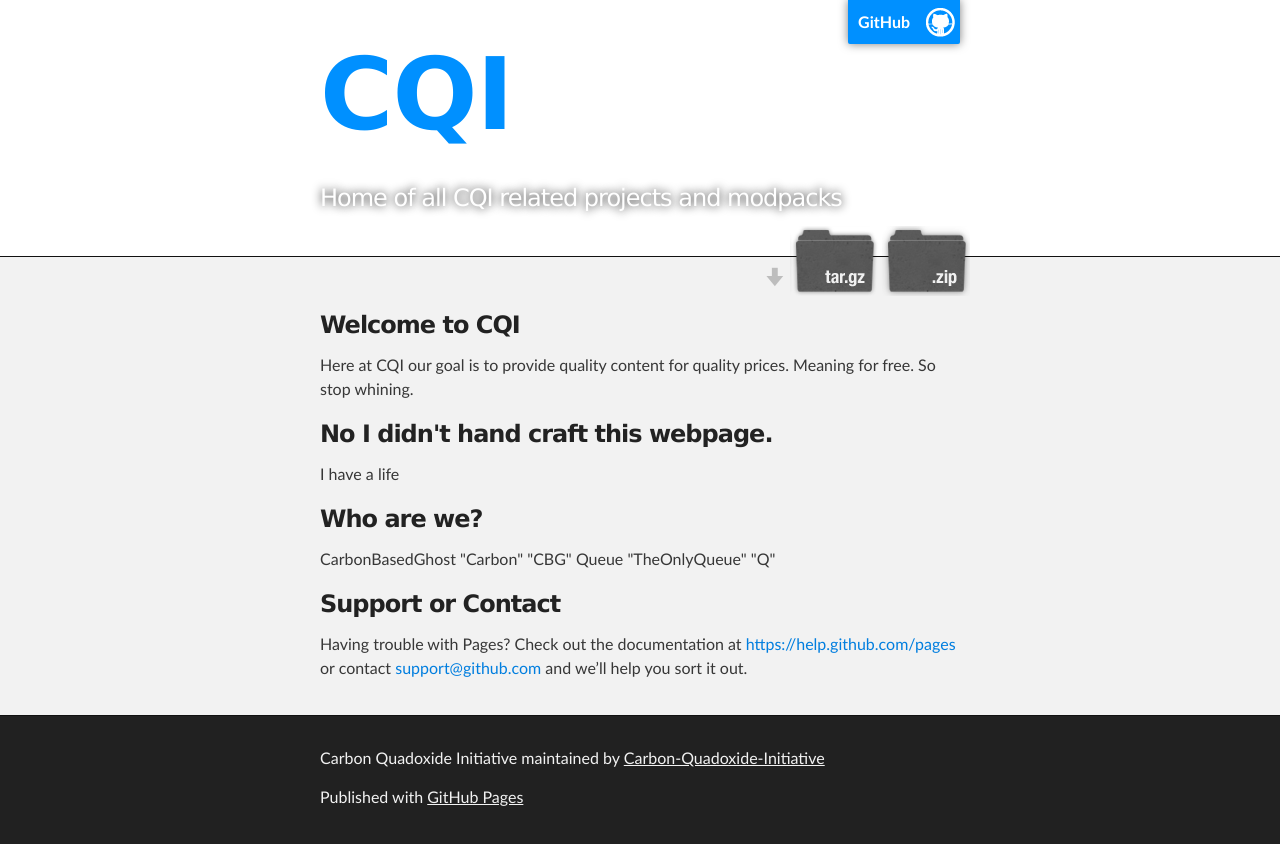
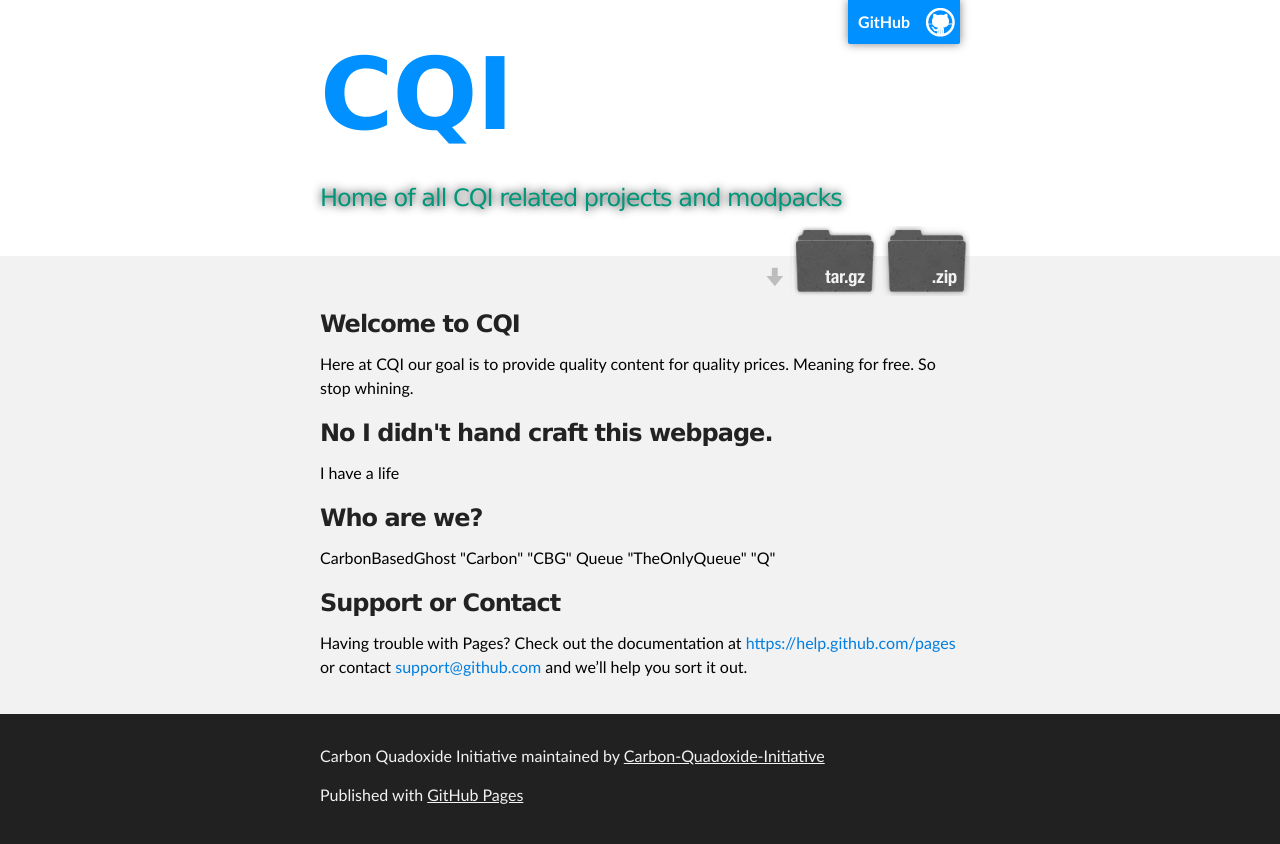
Before and after one commit to Carbon-Quadoxide-Initiative/CQI, a plain HTML site: page index.html in a window 1280 px wide. Drawn offline with Linux system fonts and the light colour scheme.

Commit message:
GOD FUCKING DAMMIT
WHY WON'T YOU COLOR

```diff
--- a/stylesheets/stylesheet.css
+++ b/stylesheets/stylesheet.css
@@ -50,7 +50,7 @@ Theme Styles
 
 body {
   box-sizing: border-box;
-  color:#373737;
+  color:#000;
   background: #212121;
   font-size: 16px;
   font-family: 'Myriad Pro', Calibri, Helvetica, Arial, sans-serif;
@@ -243,7 +243,7 @@ th {
   font-family: 'Lucida Grande', 'Helvetica Neue', Helvetica, Arial, sans-serif;
   padding: 10px;
   background: #fff;
-  color: #fff;
+    color: #000;
  }
 
 td {
@@ -303,7 +303,7 @@ Full-Width Styles
 }
 
 #project_tagline {
-  color: #fff;
+    color: #009679;
   font-size: 24px;
   font-weight: 300;
   background: none;
@@ -351,9 +351,7 @@ Full-Width Styles
 
 #main_content_wrap {
   background: #f2f2f2;
-  border-top: 1px solid #111;
-  border-bottom: 1px solid #111;
-}
+ }
 
 #main_content {
   padding-top: 40px;
```
